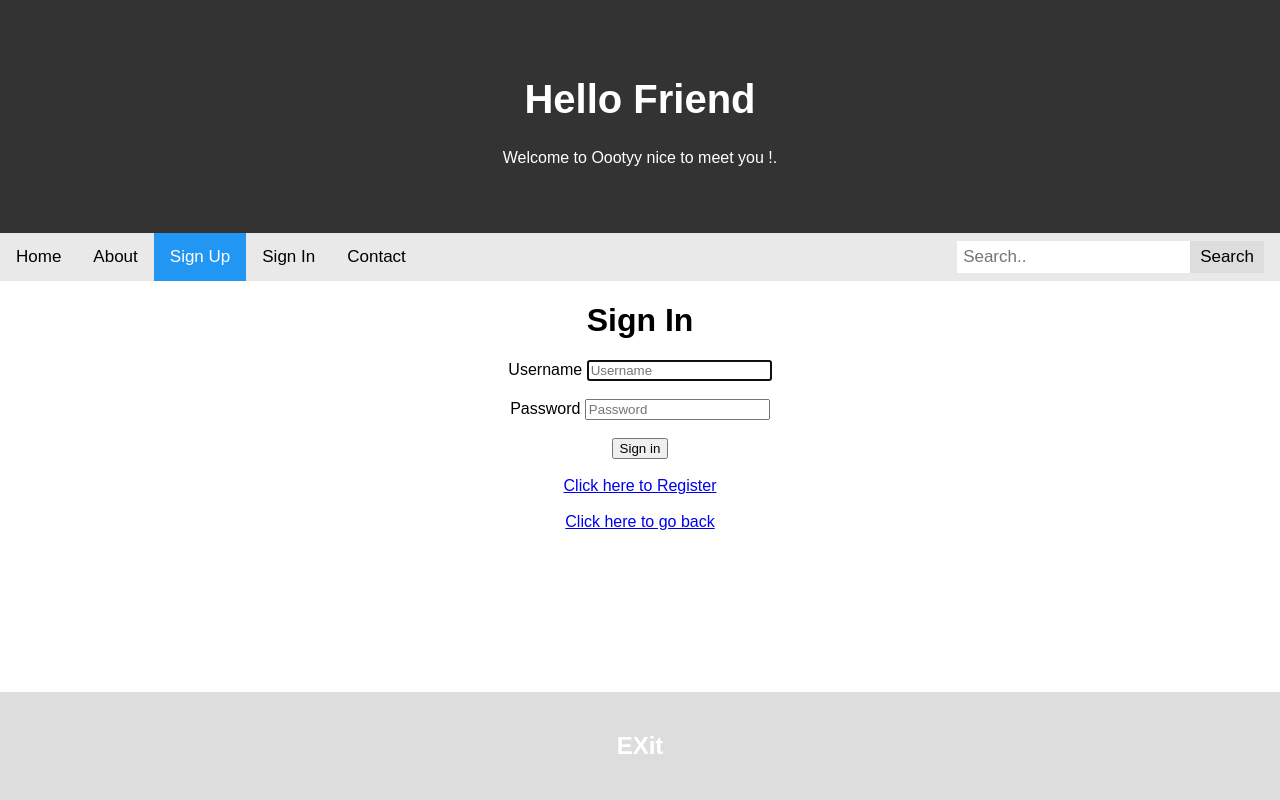
After one commit to rootf50c13ty/myweb, a PHP site: page /login.html in a window 1280 px wide. The commit adds this page. Run offline with PHP 8.4, Linux system fonts and the light colour scheme.

Commit message:
added login and css

```diff
--- a/home.php
+++ b/home.php
@@ -137,7 +137,7 @@
 	<body>
 
 		<div class="header">
-		  <h1>Hello Friends</h1>
+		  <h1>Hello Friend</h1>
 		  <p>Welcome to Oootyy nice to meet you !.</p>
 		</div>
 
@@ -152,7 +152,7 @@
 	  <div class="search-container">
 	    <form action="/action_page.php">
 	      <input type="text" placeholder="Search.." name="search">
-	      <button type="submit">Submit</button>
+	      <button type="submit">Search</button>
 	    </form>
 	  </div>
 	</div>
--- /dev/null
+++ b/login.html
@@ -0,0 +1,85 @@
+<!DOCTYPE html>
+<html lang="en">
+	<head>
+		<title>Home Page</title>
+		<meta charset="UTF-8">
+		<meta name="viewport" content="width=device-width, initial-scale=1">
+
+		<link href="style.css" rel="stylesheet">
+
+</head>
+
+	<body>
+
+		<div class="header">
+		  <h1>Hello Friend</h1>
+		  <p>Welcome to Oootyy nice to meet you !.</p>
+		</div>
+	<div class="topnav">
+	  <a  href="#home">Home</a>
+	  <a href="#about">About</a>
+	  <a class="active" href="#">Sign Up</a>
+	   <a href="#">Sign In</a>
+	    <a href="#">Contact</a>
+	  <div class="search-container">
+	    <form action="/action_page.php">
+	      <input type="text" placeholder="Search.." name="search">
+	      <button type="submit">Search</button>
+	    </form>
+	  </div>
+	</div>
+
+
+     <form align=center action="logaction.php" method="post">
+        <div align=center>
+     <!--      <img srcc="images/logo1.png" alt=""> -->
+            <h1 >Sign In</h1>
+
+        </div>
+
+        <div >
+
+       	    <label for="inputEmail">Username</label>
+            <input name="username" type="text" id="inputEmail" class="form-control" placeholder="Username" required autofocus autocomplete="off">
+
+        </div>
+
+        <br>
+
+        <div >
+
+        	<label for="inputPassword">Password</label>
+            <input name="password" type="password" id="inputPassword" class="form-control" placeholder="Password" required autocomplete="off">
+
+        </div>
+
+        <br>
+
+        <button type="submit">Sign in</button>
+
+        <br>
+        <br>
+
+        <div >
+            <a  href="register.php" role="button">Click here to Register</a>
+        </div>
+
+        <br>
+
+        <div >
+            <a href="user/main.php" role="button">Click here to go back</a>
+        </div>
+
+    </form>
+
+	<bod
+
+    	<div class="footer">
+		  <h2>EXit </h2>
+		</div>
+
+	</body>
+
+
+
+</html>
--- a/style.css
+++ b/style.css
@@ -1,4 +1,126 @@
-/* #### Generated By: http://www.cufonfonts.com #### */
+.header
+{
+				  padding: 50px;
+				  text-align: center;
+				  background: #333;
+				  color: white;
+				}
+
+				/* Increase the font size of the <h1> element */
+				.header h1
+				{
+				  font-size: 40px;
+				 /* font-family: 'MrRobot';
+				  font-style: normal;
+				  font-weight: normal;
+				  src: local('MrRobot'), url('../css/MR ROBOT.woff') format('woff'); */
+				}
+
+				* {box-sizing: border-box;}
+
+				body {
+				  margin: 0;
+				  font-family: Arial, Helvetica, sans-serif;
+				}
+
+				.topnav {
+				  overflow: hidden;
+				  background-color: #e9e9e9;
+				}
+
+				.topnav a {
+				  float: left;
+				  display: block;
+				  color: black;
+				  text-align: center;
+				  padding: 14px 16px;
+				  text-decoration: none;
+				  font-size: 17px;
+				}
+
+				.topnav a:hover {
+				  background-color: #ddd;
+				  color: black;
+				}
+
+				.topnav a.active {
+				  background-color: #2196F3;
+				  color: white;
+				}
+
+				.topnav .search-container {
+				  float: right;
+				}
+
+				.topnav input[type=text] {
+				  padding: 6px;
+				  margin-top: 8px;
+				  font-size: 17px;
+				  border: none;
+				}
+
+				.topnav .search-container button {
+				  float: right;
+				  padding: 6px 10px;
+				  margin-top: 8px;
+				  margin-right: 16px;
+				  background: #ddd;
+				  font-size: 17px;
+				  border: none;
+				  cursor: pointer;
+				}
+
+				.topnav .search-container button:hover {
+				  background: #ccc;
+				}
+
+				@media screen and (max-width: 600px) {
+				  .topnav .search-container {
+				    float: none;
+				  }
+				  .topnav a, .topnav input[type=text], .topnav .search-container button {
+				    float: none;
+				    display: block;
+				    text-align: left;
+				    width: 100%;
+				    margin: 0;
+				    padding: 14px;
+				  }
+				  .topnav input[type=text] {
+				    border: 1px solid #ccc;
+				  }
+				}
+
+								/* Main column */
+				.main {
+				  flex: 70%;
+				  background-color: white;
+				  padding: 20px;
+				}
+
+				/* Fake image, just for this example */
+				.fakeimg {
+				  background-color: #aaa;
+				  width: 100%;
+				  padding: 20px;
+				}
+
+				/* Footer */
+
+.footer {
+
+position: fixed;
+   left: 0;
+   bottom: 0;
+   width: 100%;
+   background-color: red;
+   color: white;
+   text-align: center;
+padding: 20px;
+text-align: center;
+background: #ddd;
+margin-top: 20px;
+}
 
 @font-face {
 font-family: 'MrRobot';
```
Also changed, not shown: css/style.css (+114 -1 lines).
